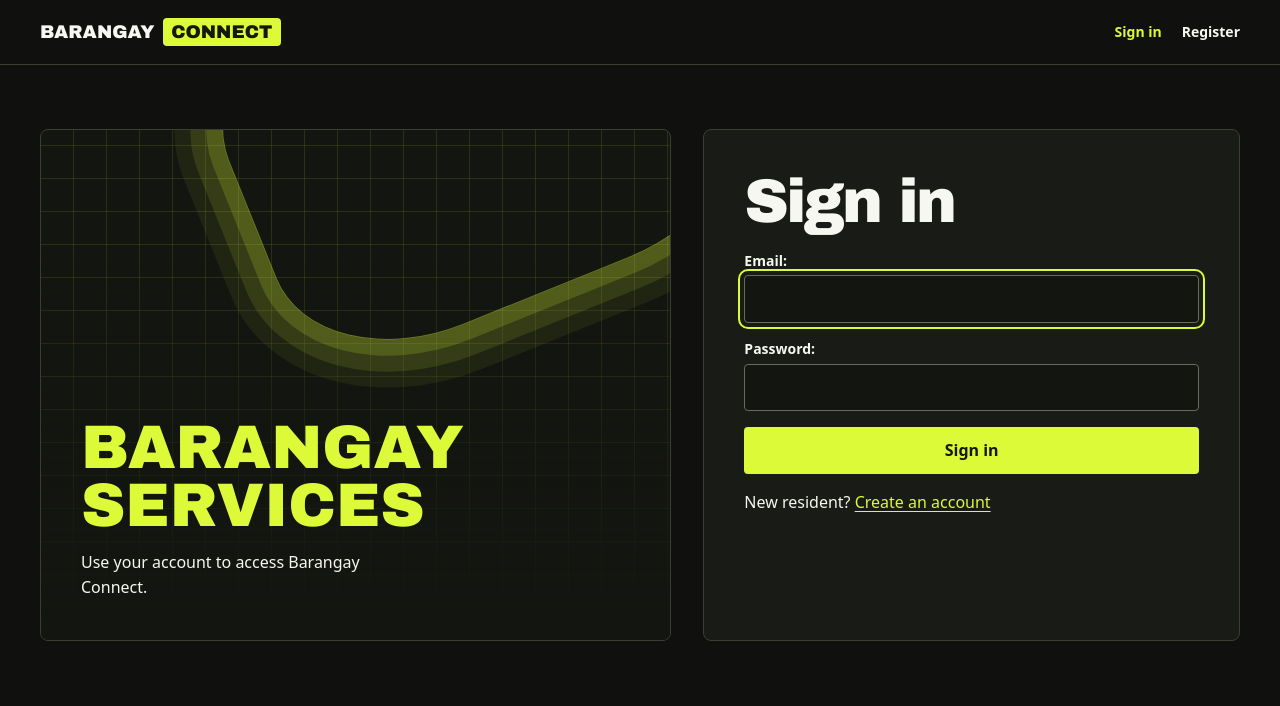
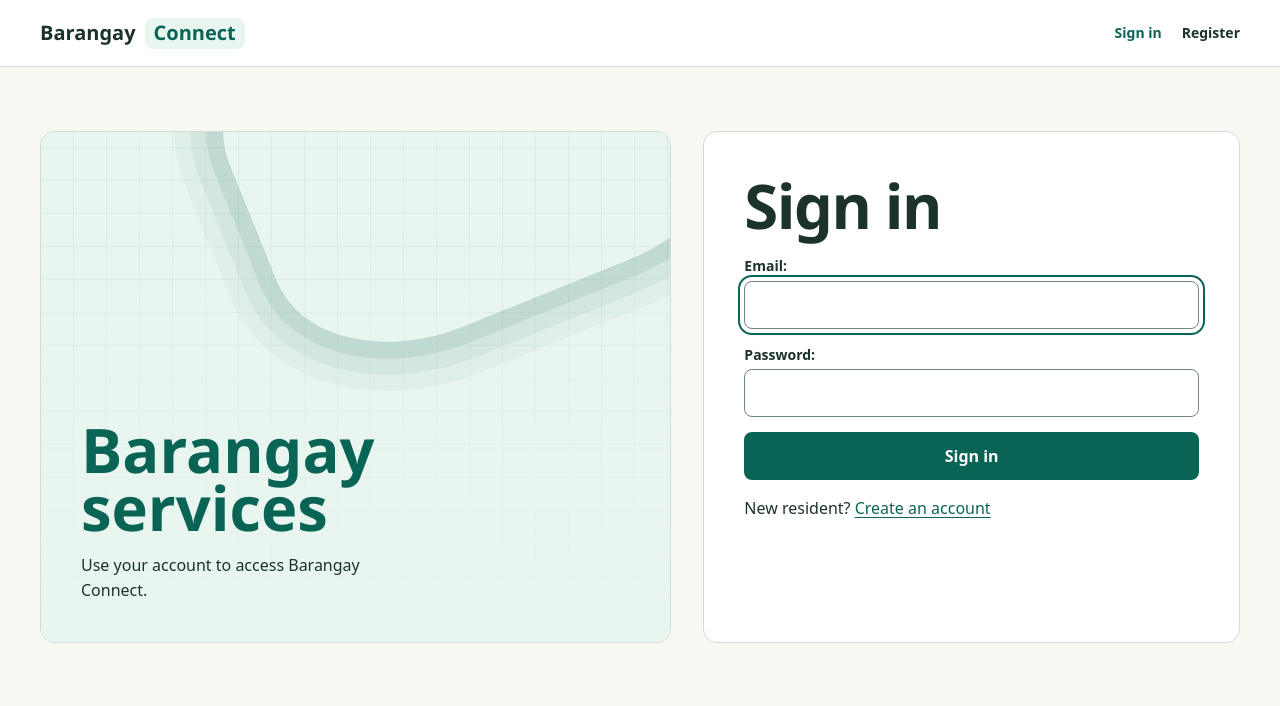
Before and after one commit to vor3030/BarangayConnect-Oliveros-Rov-G7, a Django app: page /login/?next=/dashboard/resident/ in a window 1280 px wide. Shown: the top 706 px of the page. Run offline with Django 5.2, Linux system fonts and the light colour scheme; some libraries are stand-ins or nearby versions.

Commit message:
feat(ui): use a resident-friendly light palette

```diff
--- a/accounts/static/accounts/site.css
+++ b/accounts/static/accounts/site.css
@@ -1,7 +1,6 @@
 @import url("./theme.css");
 
 * { box-sizing: border-box; }
-:root { color-scheme: dark; }
 body {
   margin: 0;
   color: var(--bc-ink);
@@ -10,7 +9,7 @@ body {
 }
 
 .shell { width: min(75rem, calc(100% - 2rem)); margin-inline: auto; }
-.site-header { border-bottom: 1px solid var(--bc-border); }
+.site-header { background: var(--bc-surface); border-bottom: 1px solid var(--bc-border); }
 .header-inner, .site-nav, .actions {
   display: flex;
   flex-wrap: wrap;
@@ -25,14 +24,14 @@ body {
   gap: .45em;
   color: var(--bc-ink);
   text-decoration: none;
-  font: 900 clamp(.9rem, 3vw, 1.15rem)/1 var(--bc-display);
-  text-transform: uppercase;
+  font: 750 clamp(1rem, 3vw, 1.25rem)/1 var(--bc-display);
+  text-transform: none;
 }
 
 .brand span {
   padding: .28em .45em;
-  color: var(--bc-accent-ink);
-  background: var(--bc-accent);
+  color: var(--bc-accent);
+  background: var(--bc-inset);
   border-radius: var(--bc-control-radius);
 }
 
@@ -78,8 +77,8 @@ main { padding-block: clamp(1.75rem, 5vw, 4.5rem); }
   inset: 0;
   background:
     linear-gradient(0deg, var(--bc-inset) 5%, transparent 80%),
-    repeating-linear-gradient(0deg, transparent 0 2rem, #dcfa371e 2rem calc(2rem + 1px)),
-    repeating-linear-gradient(90deg, transparent 0 2rem, #dcfa371e 2rem calc(2rem + 1px));
+    repeating-linear-gradient(0deg, transparent 0 2rem, #09645510 2rem calc(2rem + 1px)),
+    repeating-linear-gradient(90deg, transparent 0 2rem, #09645510 2rem calc(2rem + 1px));
   content: "";
 }
 
@@ -91,9 +90,9 @@ main { padding-block: clamp(1.75rem, 5vw, 4.5rem); }
   width: min(78%, 33rem);
   aspect-ratio: 1.4;
   transform: rotate(-22deg);
-  border: 1px solid #dcfa376e;
+  border: 1px solid #09645538;
   border-radius: 32%;
-  box-shadow: 0 0 0 1rem #dcfa372b, 0 0 0 2rem #dcfa371c, 0 0 0 3rem #dcfa3710;
+  box-shadow: 0 0 0 1rem #09645517, 0 0 0 2rem #09645510, 0 0 0 3rem #09645509;
   content: "";
 }
 
@@ -104,7 +103,7 @@ main { padding-block: clamp(1.75rem, 5vw, 4.5rem); }
   color: var(--bc-accent);
   font-size: clamp(2rem, 4.8vw, 4.75rem);
   line-height: .94;
-  text-transform: uppercase;
+  text-transform: none;
 }
 
 .auth-intro p { max-width: 32ch; margin-bottom: 0; }
@@ -113,14 +112,13 @@ main { padding-block: clamp(1.75rem, 5vw, 4.5rem); }
 .eyebrow {
   margin: 0 0 .75rem;
   color: var(--bc-accent);
-  font-size: .8rem;
-  font-weight: 800;
-  letter-spacing: .12em;
-  text-transform: uppercase;
+  font-size: .875rem;
+  font-weight: 750;
+  text-transform: none;
 }
 
-h1, h2 { margin: 0; font-family: var(--bc-display); font-weight: 900; line-height: 1.05; overflow-wrap: anywhere; }
-h1 { font-size: clamp(2rem, 5.5vw, 3.85rem); letter-spacing: -.045em; }
+h1, h2 { margin: 0; font-family: var(--bc-display); font-weight: 750; line-height: 1.1; overflow-wrap: anywhere; }
+h1 { font-size: clamp(2rem, 5.5vw, 3.85rem); letter-spacing: -.025em; }
 h2 { font-size: clamp(1.25rem, 3vw, 1.65rem); }
 .grid { display: grid; grid-template-columns: repeat(auto-fit, minmax(min(100%, 19rem), 1fr)); gap: 1rem; }
 .muted, .helptext { color: var(--bc-muted); }
@@ -133,9 +131,9 @@ input:not([type="hidden"]) {
   width: 100%;
   min-height: 2.75rem;
   padding: .65rem .75rem;
-  border: 1px solid #666c5c;
+  border: 1px solid var(--bc-field-border);
   border-radius: var(--bc-control-radius);
-  background: var(--bc-inset);
+  background: var(--bc-surface);
   color: var(--bc-ink);
   font: inherit;
 }
--- a/accounts/static/accounts/theme.css
+++ b/accounts/static/accounts/theme.css
@@ -1,16 +1,18 @@
 :root {
-  --bc-ink: #f6f7f0;
-  --bc-muted: #b9bcb1;
-  --bc-accent: #dcfa37;
-  --bc-accent-hover: #ecff87;
-  --bc-accent-ink: #141807;
-  --bc-background: #10110e;
-  --bc-surface: #191b16;
-  --bc-inset: #131510;
-  --bc-border: #3b3f33;
-  --bc-error: #ffad9f;
-  --bc-control-radius: .25rem;
-  --bc-card-radius: .5rem;
+  color-scheme: light;
+  --bc-ink: #1c332c;
+  --bc-muted: #4d625a;
+  --bc-accent: #096455;
+  --bc-accent-hover: #074a40;
+  --bc-accent-ink: #fff;
+  --bc-background: #f8f7f1;
+  --bc-surface: #fff;
+  --bc-inset: #e9f5ef;
+  --bc-border: #cfdfd7;
+  --bc-field-border: #70877e;
+  --bc-error: #a1282d;
+  --bc-control-radius: .5rem;
+  --bc-card-radius: .875rem;
   --bc-font: system-ui, sans-serif;
-  --bc-display: "Arial Black", "Segoe UI", system-ui, sans-serif;
+  --bc-display: "Segoe UI", system-ui, sans-serif;
 }
```
Also changed, not shown: accounts/static/accounts/admin.css (+16 -12 lines).
